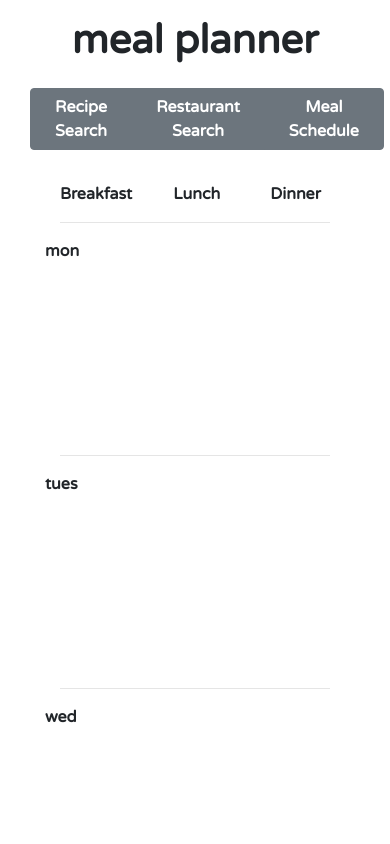
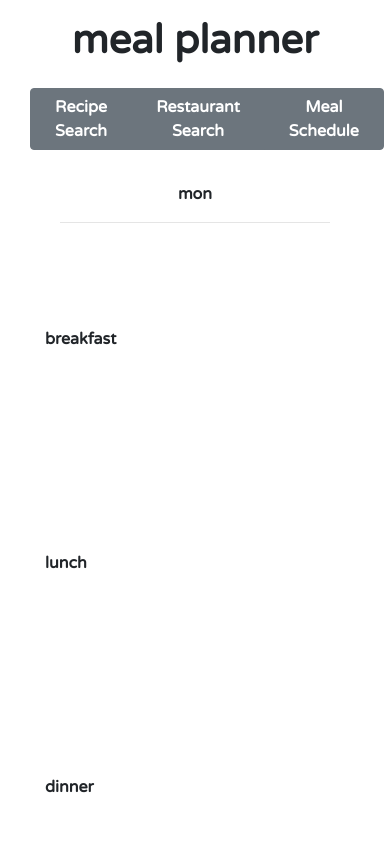
Before and after one commit to mlum123/meal-planner, a React (Create React App) app: page / in a window 390 px wide. Shown: the top 844 px of the page. Built offline with nearby package versions, Linux system fonts and the light colour scheme.

Commit message:
made schedule page responsive

```diff
--- a/src/Components/Schedule.css
+++ b/src/Components/Schedule.css
@@ -1,5 +1,11 @@
 .table-head {
   font-weight: bold;
+}
+
+@media only screen and (max-width: 992px) {
+  .table-head {
+    width: 200px;
+  }
 }
 
 .td-parent {
--- a/src/Components/Schedule.js
+++ b/src/Components/Schedule.js
@@ -4,11 +4,88 @@ import "./Schedule.css";
 import MealCard from "./MealCard";
 
 class Schedule extends React.Component {
+  constructor(props) {
+    super(props);
+    this.state = { smallScreen: false };
+
+    this.updateScreenSize = this.updateScreenSize.bind(this);
+  }
+
+  componentDidMount() {
+    this.updateScreenSize();
+    window.addEventListener("resize", this.updateScreenSize);
+  }
+
+  componentWillUnmount() {
+    this.updateScreenSize();
+    window.removeEventListener("resize", this.updateScreenSize);
+  }
+
+  updateScreenSize() {
+    this.setState({ smallScreen: window.innerWidth < 992 });
+  }
+
   render() {
     let days = ["mon", "tues", "wed", "thurs", "fri", "sat", "sun"];
     let meals = ["Breakfast", "Lunch", "Dinner"];
 
-    return (
+    // display only 1 col in each row if screen size < 992px; otherwise, display 3-col table
+    return this.state.smallScreen ? (
+      <Container className="Schedule mt-3">
+        {days.map((day) => {
+          return (
+            <>
+              <Row key={day}>
+                <Col className="table-head text-center">{day}</Col>
+              </Row>
+              <hr></hr>
+              {meals.map((meal) => {
+                let lowerCaseMeal = meal.toLowerCase();
+                return (
+                  <>
+                    <Row className="align-items-center">
+                      <div className="table-head">{lowerCaseMeal}</div>
+                      <Col
+                        className="offset-2 td-parent"
+                        key={day + lowerCaseMeal}
+                      >
+                        {this.props.meals[day][lowerCaseMeal] &&
+                        (this.props.meals[day][lowerCaseMeal]
+                          .analyzedInstructions ||
+                          this.props.meals[day][lowerCaseMeal]
+                            .readyInMinutes) ? (
+                          <MealCard
+                            recipe={this.props.meals[day][lowerCaseMeal]}
+                            key={this.props.meals[day][lowerCaseMeal].id}
+                            isRemoval={true}
+                            onRemove={this.props.onRemove}
+                            day={day}
+                            time={lowerCaseMeal}
+                          />
+                        ) : null}
+                        {this.props.meals[day][lowerCaseMeal] &&
+                        (this.props.meals[day][lowerCaseMeal].location ||
+                          this.props.meals[day][lowerCaseMeal].price) ? (
+                          <MealCard
+                            restaurant={this.props.meals[day][lowerCaseMeal]}
+                            key={this.props.meals[day][lowerCaseMeal].id}
+                            isRemoval={true}
+                            onRemove={this.props.onRemove}
+                            day={day}
+                            time={lowerCaseMeal}
+                          />
+                        ) : null}
+                      </Col>{" "}
+                    </Row>
+                    <br></br>
+                  </>
+                );
+              })}
+            </>
+          );
+        })}
+      </Container>
+    ) : (
       <Container className="Schedule mt-3">
         <Row>
           <Col className="xs-4 table-head text-center">Breakfast</Col>
```
Also changed, not shown: 1 other file (tests, documents, lock files or other folders).
